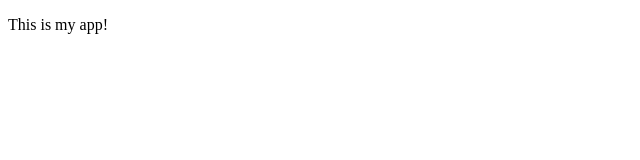
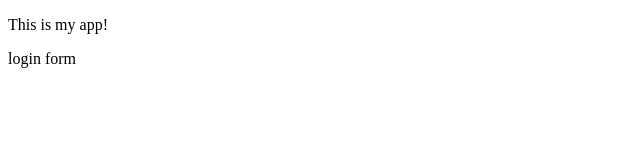
Before and after one commit to inanygt/myappsample, a plain HTML site: page index.html in a window 1280 px wide. Shown: the full height of the page, 0-640 px from the left. Drawn offline with Linux system fonts and the light colour scheme.

Commit message:
login form

```diff
--- /dev/null
+++ b/dir2/app2.js
@@ -0,0 +1 @@
+console.log("123");
--- a/index.html
+++ b/index.html
@@ -8,5 +8,6 @@
   </head>
   <body>
     <p>This is my app!</p>
+    login form
   </body>
 </html>
```
Also changed, not shown: login.html (added, +1 -0 lines), log.txt (added).
